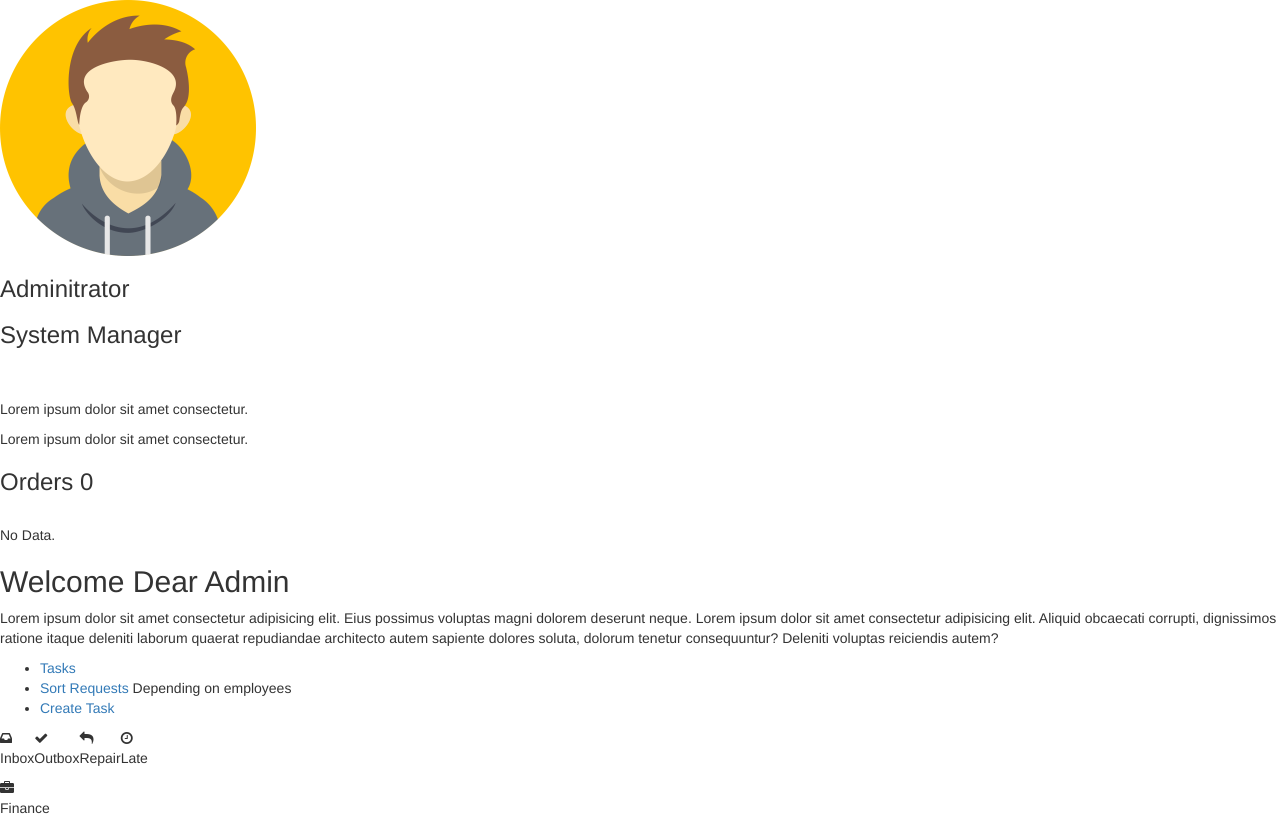
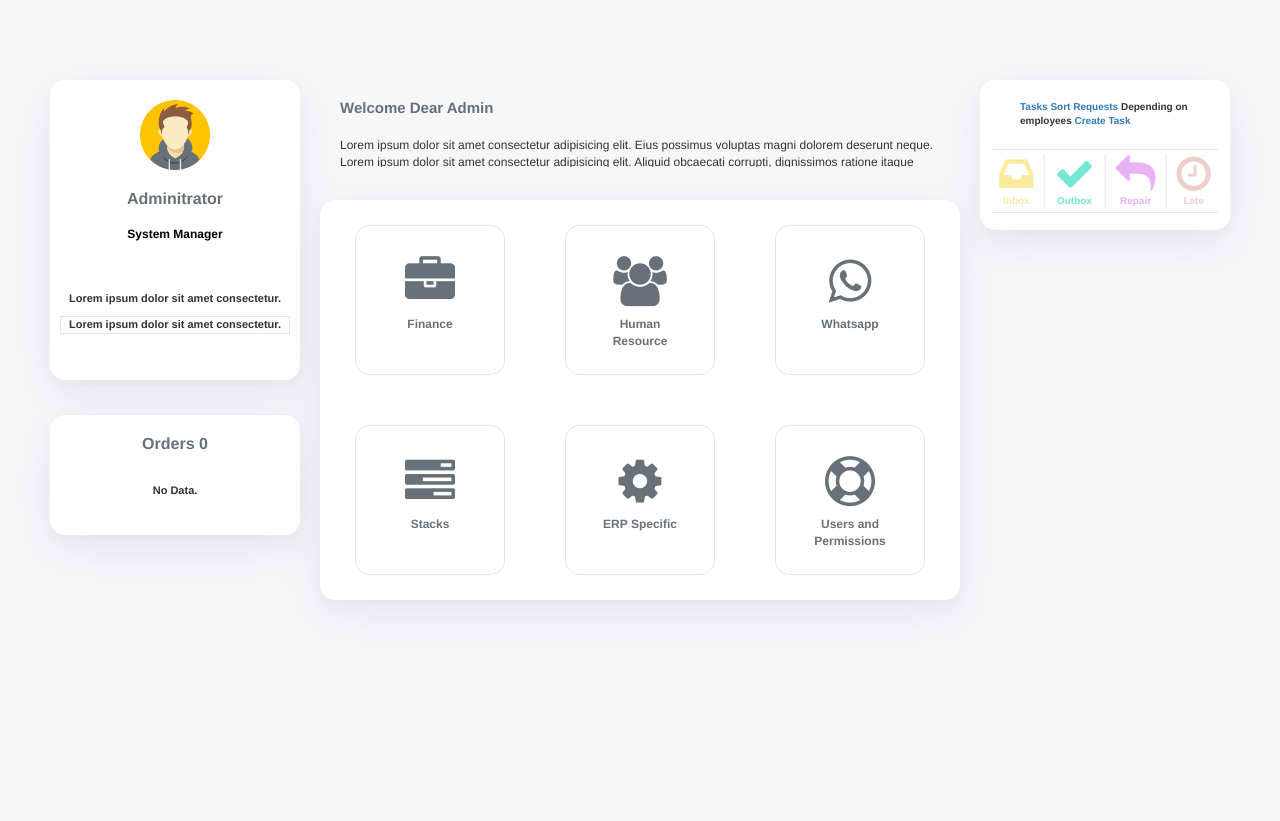
Before and after one commit to mudasirh/DashboardTask, a plain HTML site: page index.html in a window 1280 px wide. Shown: the top 821 px of the page. After the commit the page ends 800 px from the top, so only its background shows below. Drawn offline with nearby package versions, Linux system fonts and the light colour scheme; the site is published under a folder, as on GitHub Pages, so addresses that start at the root find nothing.

Commit message:
Updated Comments

```diff
--- a/index.html
+++ b/index.html
@@ -5,7 +5,7 @@
     <meta charset="UTF-8">
     <meta name="viewport" content="width=device-width, initial-scale=1.0">
     <title>Document</title>
-    <link rel="stylesheet" href="/css/index.css">
+    <link rel="stylesheet" href="./css/index.css">
     <link href="https://fonts.googleapis.com/css2?family=Noto+Sans:ital,wght@0,400;0,700;1,400;1,700&display=swap"
         rel="stylesheet">
     <link rel="stylesheet" href="https://maxcdn.bootstrapcdn.com/bootstrap/3.3.7/css/bootstrap.min.css">
@@ -15,6 +15,7 @@
 
 <body>
 
+    <!-- Left bar  -->
     <div class="left-bar">
 
         <img src="content/avatar.png" alt="">
@@ -30,6 +31,10 @@
         </div>
     </div>
 
+
+
+    <!-- Left bar bottom  -->
+
     <div class="left-bar-bottom">
 
         <div>
@@ -37,7 +42,12 @@
             <br>
             <p>No Data.</p>
         </div>
+        <!-- end Left bar bottom-->
     </div>
+    <!-- end Left bar  -->
+
+
+    <!-- Top right welcome  -->
     <div class="container-top-right">
 
         <h2>Welcome Dear Admin</h2>
@@ -48,7 +58,9 @@
             consequuntur? Deleniti voluptas reiciendis autem?
         </p>
     </div>
+    <!-- End Top right welcome  -->
 
+    <!-- Right bar -->
     <div class="right-bar">
         <div>
             <ul>
@@ -57,6 +69,7 @@
                 <li> <a href="">Create Task</a></li>
             </ul>
         </div>
+
         <div class="right-bar-bottom">
             <table>
                 <tr>
@@ -78,6 +91,9 @@
         </div>
     </div>
 
+    <!-- End Right bar -->
+
+    <!-- Grid Items -->
 
     <div class="container-grid">
         <!-- item 1 -->
@@ -87,38 +103,37 @@
 
         </div>
 
-        <!-- item 1 -->
+        <!-- item 2 -->
         <div class="item">
             <i class="fa fa-group"></i>
             <p>Human Resource</p>
 
         </div>
-        <!-- item 1 -->
+        <!-- item 3 -->
         <div class="item">
             <i class="fa fa-whatsapp"></i>
             <p>Whatsapp</p>
 
         </div>
-        <!-- item 1 -->
+        <!-- item 4 -->
         <div class="item">
             <i class="fa fa-tasks"></i>
             <p>Stacks</p>
 
         </div>
-        <!-- item 1 -->
+        <!-- item 5 -->
         <div class="item">
             <i class="fa fa-gear"></i>
             <p>ERP Specific</p>
 
         </div>
-        <!-- item 1 -->
+        <!-- item 6 -->
         <div class="item">
             <i class="fa fa-support"></i>
             <p>Users and Permissions</p>
         </div>
-
-
     </div>
+    <!-- Grid Items -->
 </body>
 
 </html>
```
Also changed, not shown: css/index.css (+15 -0 lines).
